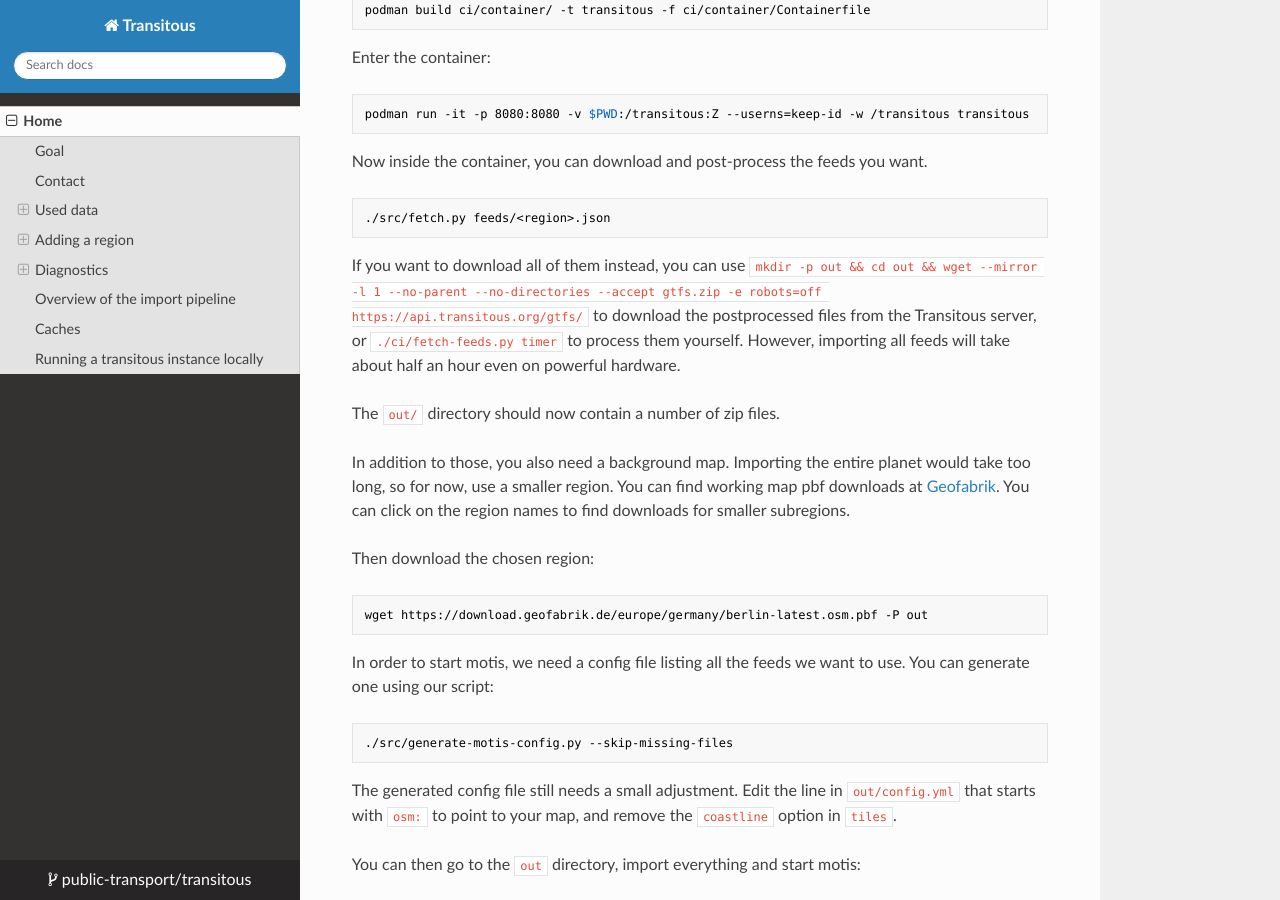
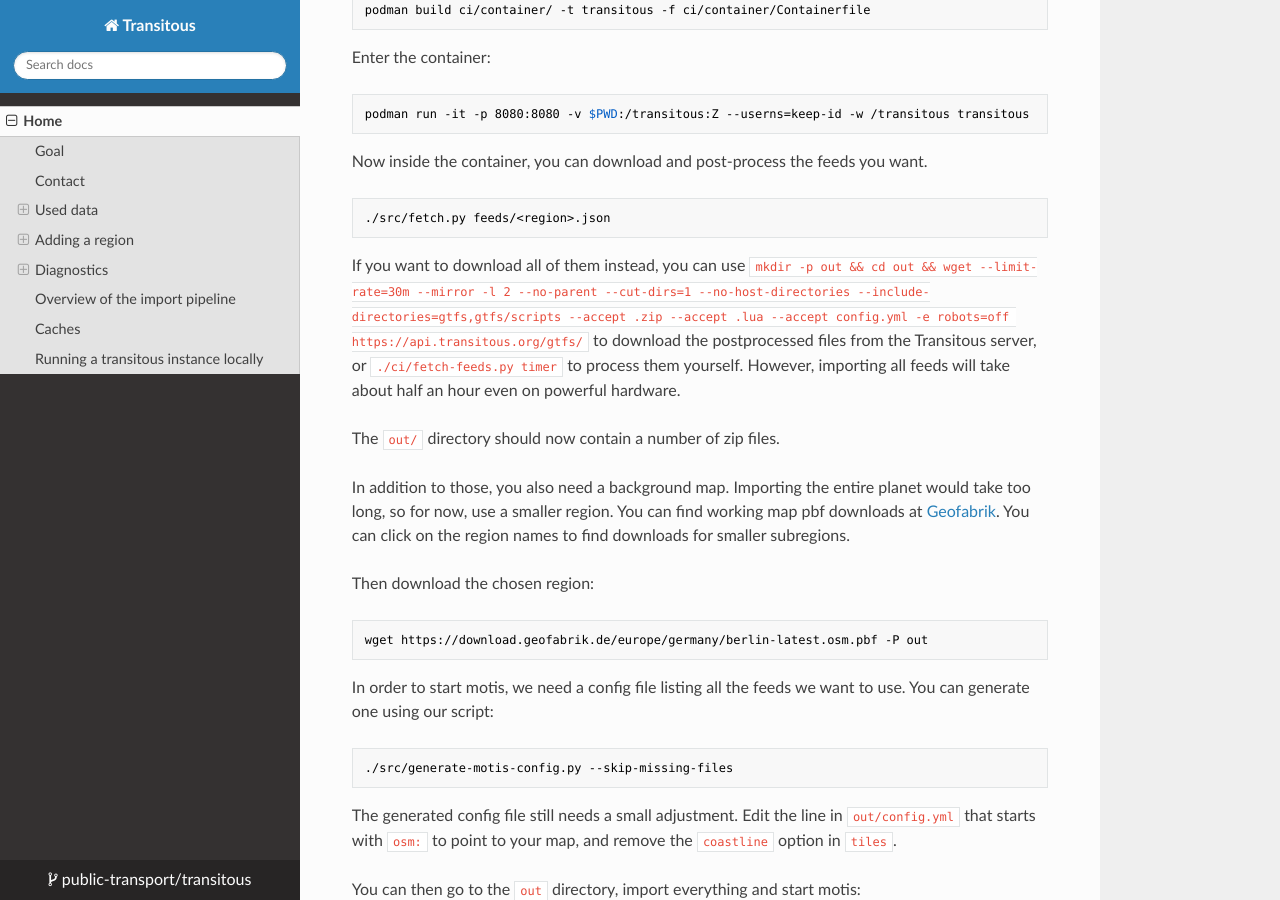
Before and after one commit to public-transport/transitous, an MkDocs documentation site: the page built from docs/docs/index.md, in a window 1280 px wide and 900 px high, scrolled down 10668 px. Built offline with MkDocs 1.6.1, drawn with Linux system fonts in a browser that asks for light colours; nearby versions of some CDN libraries.

Commit message:
wget cmd: support for netex and scripts (#1958)

````diff
--- a/docs/docs/index.md
+++ b/docs/docs/index.md
@@ -459,7 +459,7 @@
 ./src/fetch.py feeds/<region>.json
 ```
 
-If you want to download all of them instead, you can use `mkdir -p out && cd out && wget --mirror -l 1 --no-parent --no-directories --accept gtfs.zip -e robots=off https://api.transitous.org/gtfs/` to download the postprocessed files from the Transitous server, or `./ci/fetch-feeds.py timer` to process them yourself. However, importing all feeds will take about half an hour even on powerful hardware.
+If you want to download all of them instead, you can use `mkdir -p out && cd out && wget --limit-rate=30m --mirror -l 2 --no-parent --cut-dirs=1 --no-host-directories --include-directories=gtfs,gtfs/scripts --accept .zip --accept .lua --accept config.yml -e robots=off https://api.transitous.org/gtfs/` to download the postprocessed files from the Transitous server, or `./ci/fetch-feeds.py timer` to process them yourself. However, importing all feeds will take about half an hour even on powerful hardware.
 
 The `out/` directory should now contain a number of zip files.
 
````
